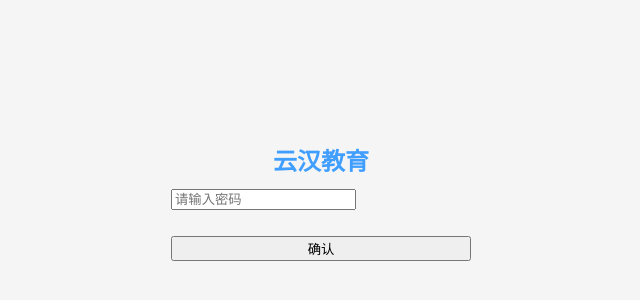
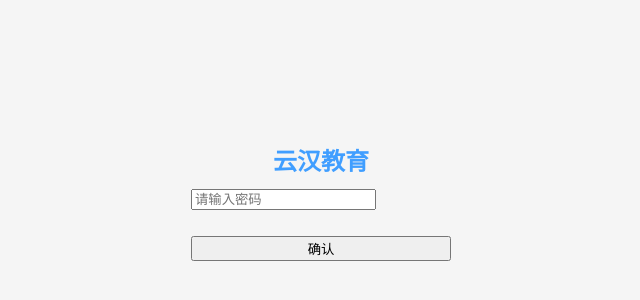
Before and after one commit to canyyang/yunhan, a Vue app: page /login in a window 1280 px wide. Shown: the part 162-462 px from the top of the page, without its empty margins (319-959 px from the left). Built offline with nearby package versions, Linux system fonts and the light colour scheme.

Commit message:
FIX login css

```diff
--- a/src/views/Login.vue
+++ b/src/views/Login.vue
@@ -59,22 +59,22 @@
   align-items: center;
   box-sizing: border-box;
   padding: 7px 30px;
-  width: 360px;
+  width: 320px;
   height: 220px;
 }
 .title {
-  width: 300px;
+  width: 260px;
   height: 14px;
   line-height: 14px;
   text-align: center;
   color: #409eff;
 }
 .input {
-  width: 300px;
+  width: 260px;
   margin-top: 18px;
 }
 .button {
-  width: 300px;
+  width: 260px;
   margin-top: 26px;
 }
 </style>
```
